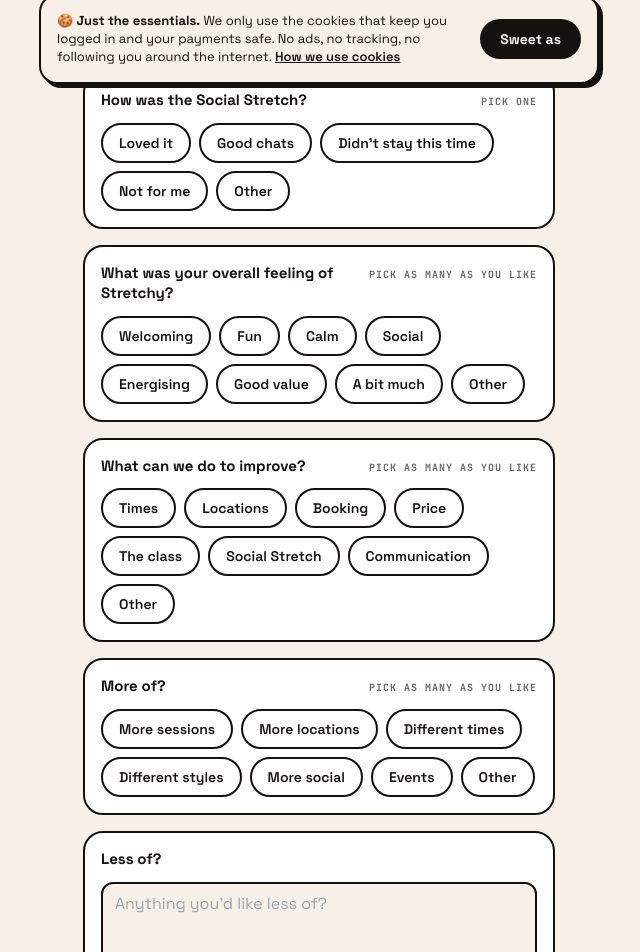
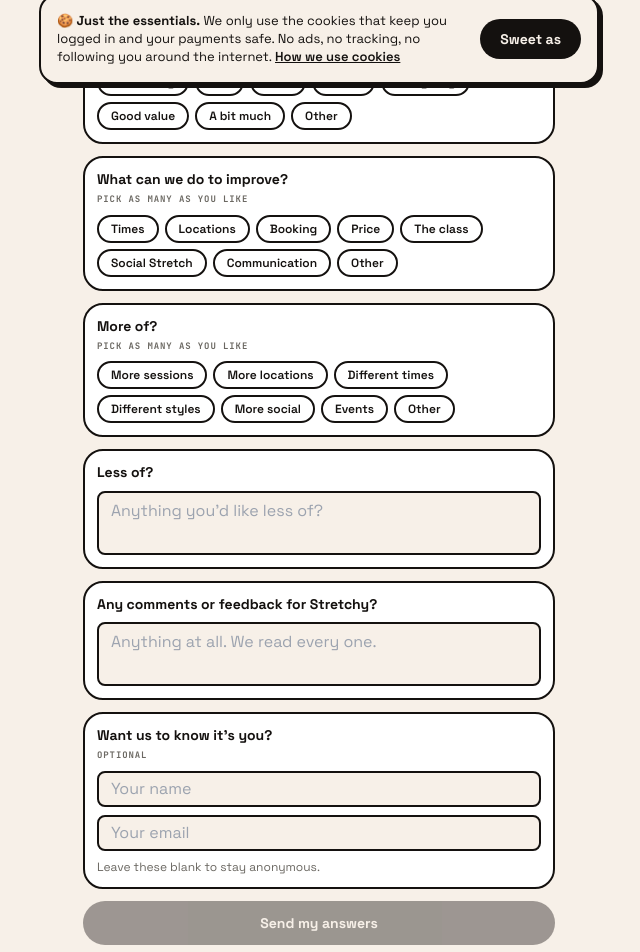
Before and after one commit to kimberley-stretchy/stretchy-app, a Next.js app: page /rate/1 in a window 1280 px wide. Shown: the part 700-1652 px from the top of the page, without its empty margins (321-961 px from the left). Built offline with nearby package versions, Linux system fonts and the light colour scheme; no server answers.

Commit message:
Feedback form: question full width with 'Pick…' underneath; chips, fields and button ~25% smaller
Co-Authored-By: Claude Opus 5.5 <noreply@anthropic.com>

```diff
--- a/app/rate/[id]/page.tsx
+++ b/app/rate/[id]/page.tsx
@@ -23,7 +23,7 @@ function Chip({ label, on, onClick }: { label: string; on: boolean; onClick: ()
       type="button"
       onClick={onClick}
       aria-pressed={on}
-      className="px-4 py-2 rounded-pill text-sm font-semibold border-2 transition-colors"
+      className="px-3 py-1 rounded-pill text-xs font-semibold border-2 transition-colors"
       style={{ borderColor: INK, background: on ? INK : "#FFFFFF", color: on ? "#F7F0E8" : INK }}
     >
       {label}
@@ -45,25 +45,25 @@ function Question({ q, answers, setAnswers }: { q: FeedbackQuestion; answers: An
   const otherOn = picked(OTHER);
 
   return (
-    <div className="bg-white rounded-card border-2 border-ink p-4 flex flex-col gap-3">
-      <div className="flex items-baseline justify-between gap-3">
-        <p className="m-0 font-bold text-ink text-[15px] leading-snug">{q.q}</p>
+    <div className="bg-white rounded-card border-2 border-ink p-3 flex flex-col gap-2">
+      <div className="flex flex-col gap-1">
+        <p className="m-0 font-bold text-ink text-sm leading-snug">{q.q}</p>
         {q.options.length > 0 && (
-          <span className="font-mono text-[10px] font-bold uppercase tracking-widest text-muted flex-none">{q.multi ? "Pick as many as you like" : "Pick one"}</span>
+          <span className="font-mono text-[9px] font-bold uppercase tracking-widest text-muted">{q.multi ? "Pick as many as you like" : "Pick one"}</span>
         )}
       </div>
       {q.options.length === 0 ? (
         <textarea
-          rows={3}
+          rows={2}
           value={(val as string) ?? ""}
           onChange={(e) => setAnswers({ ...answers, [q.k]: e.target.value })}
           placeholder={q.placeholder}
-          className="w-full rounded-xl border-2 border-ink px-3 py-2 bg-cream text-ink resize-none"
+          className="w-full rounded-lg border-2 border-ink px-3 py-1.5 bg-cream text-ink resize-none"
           style={{ fontSize: 16 }}
         />
       ) : (
         <>
-          <div className="flex flex-wrap gap-2">
+          <div className="flex flex-wrap gap-1.5">
             {q.options.map((o) => <Chip key={o} label={o} on={picked(o)} onClick={() => toggle(o)} />)}
             {q.other && <Chip label={OTHER} on={otherOn} onClick={() => toggle(OTHER)} />}
           </div>
@@ -73,7 +73,7 @@ function Question({ q, answers, setAnswers }: { q: FeedbackQuestion; answers: An
               onChange={(e) => setAnswers({ ...answers, [`${q.k}_other`]: e.target.value })}
               placeholder="Tell us more"
               autoFocus
-              className="w-full h-11 rounded-xl border-2 border-ink px-3 bg-cream text-ink"
+              className="w-full h-9 rounded-lg border-2 border-ink px-3 bg-cream text-ink"
               style={{ fontSize: 16 }}
             />
           )}
@@ -83,7 +83,7 @@ function Question({ q, answers, setAnswers }: { q: FeedbackQuestion; answers: An
               value={(answers[`${q.k}_more`] as string) ?? ""}
               onChange={(e) => setAnswers({ ...answers, [`${q.k}_more`]: e.target.value })}
               placeholder="Say more (optional)"
-              className="w-full rounded-xl border-2 border-ink px-3 py-2 bg-cream text-ink resize-none"
+              className="w-full rounded-lg border-2 border-ink px-3 py-1.5 bg-cream text-ink resize-none"
               style={{ fontSize: 16 }}
             />
           )}
@@ -155,10 +155,10 @@ export default function RateItPage() {
         <Link href="/sessions" className="px-4 py-2 rounded-pill font-mono text-xs font-bold uppercase tracking-widest text-ink border border-border">Skip</Link>
       </nav>
 
-      <div className="px-5 max-w-lg mx-auto flex flex-col gap-4">
+      <div className="px-5 max-w-lg mx-auto flex flex-col gap-3">
         <div className="flex flex-col gap-2 mb-1">
           {day && <p className="m-0 font-mono text-xs font-bold uppercase tracking-[0.16em] text-muted">{day} · {session?.location_name}</p>}
-          <h1 className="font-display font-bold text-ink m-0" style={{ fontSize: "clamp(32px,9vw,44px)", letterSpacing: "-0.03em", lineHeight: 1 }}>
+          <h1 className="font-display font-bold text-ink m-0" style={{ fontSize: "clamp(26px,7vw,36px)", letterSpacing: "-0.03em", lineHeight: 1 }}>
             How was your Stretchy?
           </h1>
           <p className="m-0 text-sm text-muted">About 30 seconds. Tap what fits, skip anything you like.</p>
@@ -166,17 +166,17 @@ export default function RateItPage() {
 
         {FEEDBACK_QUESTIONS.map((q) => <Question key={q.k} q={q} answers={answers} setAnswers={setAnswers} />)}
 
-        <div className="bg-white rounded-card border-2 border-ink p-4 flex flex-col gap-3">
-          <div className="flex items-baseline justify-between gap-3">
-            <p className="m-0 font-bold text-ink text-[15px] leading-snug">Want us to know it&rsquo;s you?</p>
-            <span className="font-mono text-[10px] font-bold uppercase tracking-widest text-muted flex-none">Optional</span>
+        <div className="bg-white rounded-card border-2 border-ink p-3 flex flex-col gap-2">
+          <div className="flex flex-col gap-1">
+            <p className="m-0 font-bold text-ink text-sm leading-snug">Want us to know it&rsquo;s you?</p>
+            <span className="font-mono text-[9px] font-bold uppercase tracking-widest text-muted">Optional</span>
           </div>
           <input
             value={name}
             onChange={(e) => setName(e.target.value)}
             placeholder="Your name"
             autoComplete="name"
-            className="w-full h-11 rounded-xl border-2 border-ink px-3 bg-cream text-ink"
+            className="w-full h-9 rounded-lg border-2 border-ink px-3 bg-cream text-ink"
             style={{ fontSize: 16 }}
           />
           <input
@@ -185,7 +185,7 @@ export default function RateItPage() {
             onChange={(e) => setEmail(e.target.value)}
             placeholder="Your email"
             autoComplete="email"
-            className="w-full h-11 rounded-xl border-2 border-ink px-3 bg-cream text-ink"
+            className="w-full h-9 rounded-lg border-2 border-ink px-3 bg-cream text-ink"
             style={{ fontSize: 16 }}
           />
           <p className="m-0 text-xs text-muted">Leave these blank to stay anonymous.</p>
@@ -198,7 +198,7 @@ export default function RateItPage() {
           type="button"
           onClick={send}
           disabled={sending || !answered}
-          className="h-14 rounded-pill bg-ink text-cream font-bold text-base disabled:opacity-40"
+          className="h-11 rounded-pill bg-ink text-cream font-bold text-sm disabled:opacity-40"
         >
           {sending ? "Sending…" : "Send my answers"}
         </button>
```
